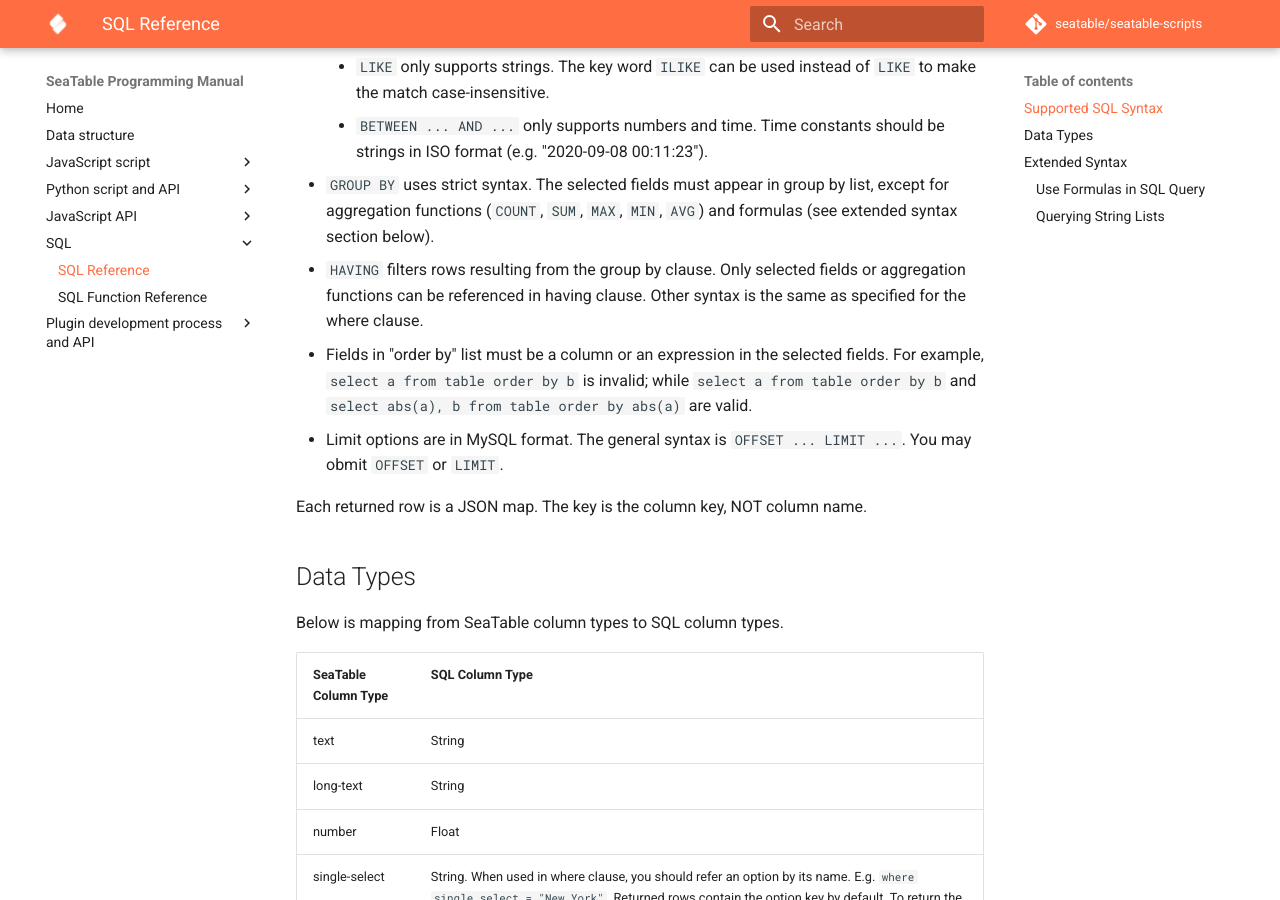
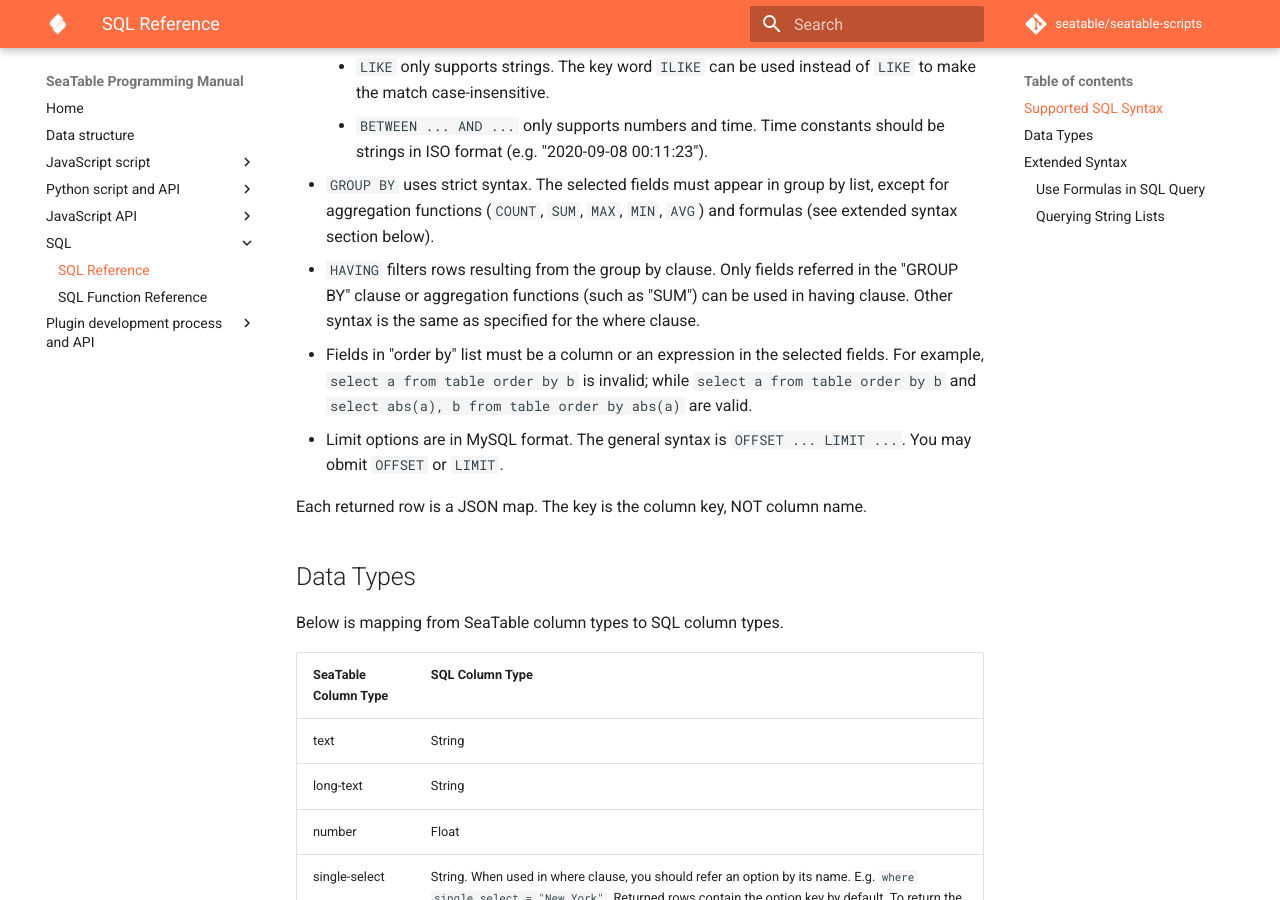
Before and after one commit to seatable/seatable-scripts, an MkDocs documentation site: the page built from manual/python/sql.md, in a window 1280 px wide and 900 px high, scrolled down 559 px. Built offline with MkDocs 1.6.1 and Material for MkDocs 9.7.7, drawn with Linux system fonts in a browser that asks for light colours; comment, search, counter and statistics services are not loaded.

Commit message:
Update documents

```diff
--- a/manual/python/sql.md
+++ b/manual/python/sql.md
@@ -18,7 +18,7 @@ Notes:
     * `LIKE` only supports strings. The key word `ILIKE` can be used instead of `LIKE` to make the match case-insensitive.
     * `BETWEEN ... AND ...` only supports numbers and time. Time constants should be strings in ISO format (e.g. "2020-09-08 00:11:23").
 * `GROUP BY` uses strict syntax. The selected fields must appear in group by list, except for aggregation functions (`COUNT`, `SUM`, `MAX`, `MIN`, `AVG`) and formulas (see extended syntax section below).
-* `HAVING` filters rows resulting from the group by clause. Only selected fields or aggregation functions can be referenced in having clause. Other syntax is the same as specified for the where clause.
+* `HAVING` filters rows resulting from the group by clause. Only fields referred in the "GROUP BY" clause or aggregation functions (such as "SUM") can be used in having clause. Other syntax is the same as specified for the where clause.
 * Fields in "order by" list must be a column or an expression in the selected fields. For example, `select a from table order by b` is invalid; while `select a from table order by b` and `select abs(a), b from table order by abs(a)` are valid.
 * Limit options are in MySQL format. The general syntax is `OFFSET ... LIMIT ...`. You may obmit `OFFSET` or `LIMIT`.
 
```
